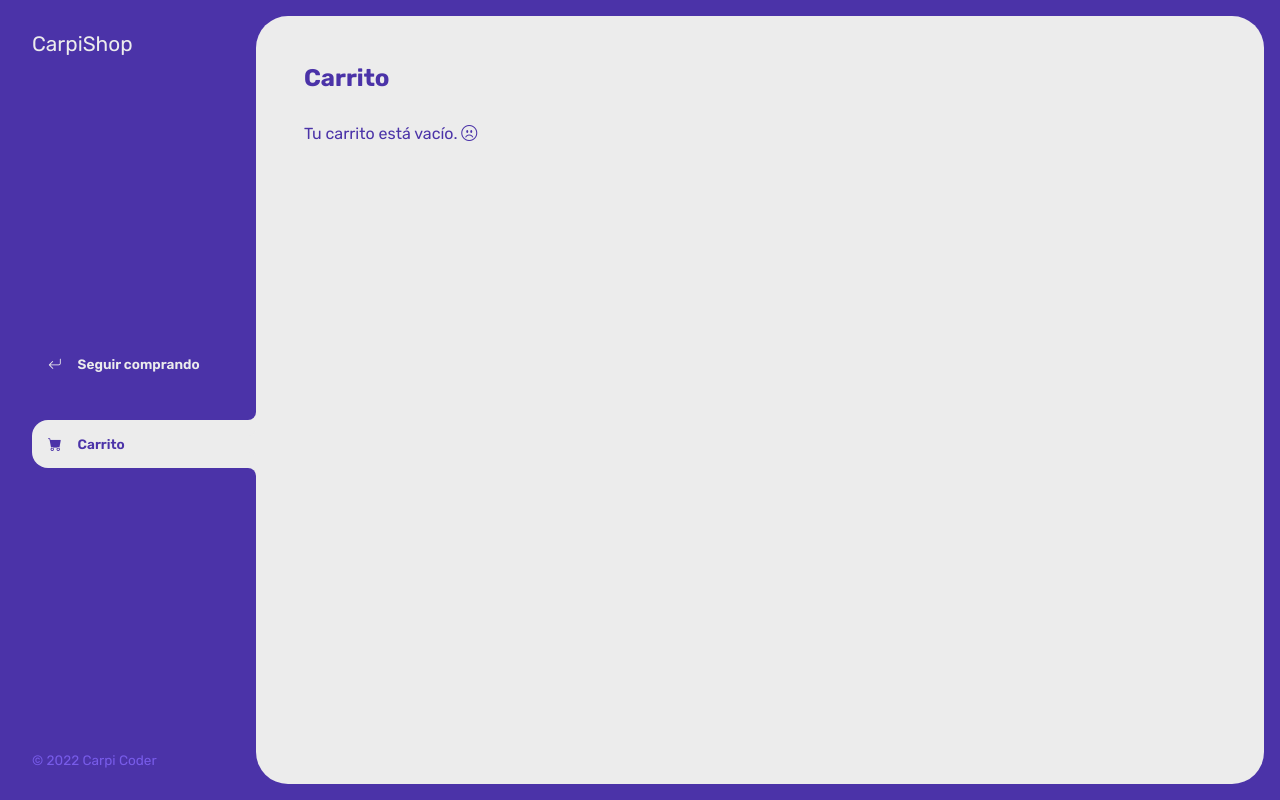
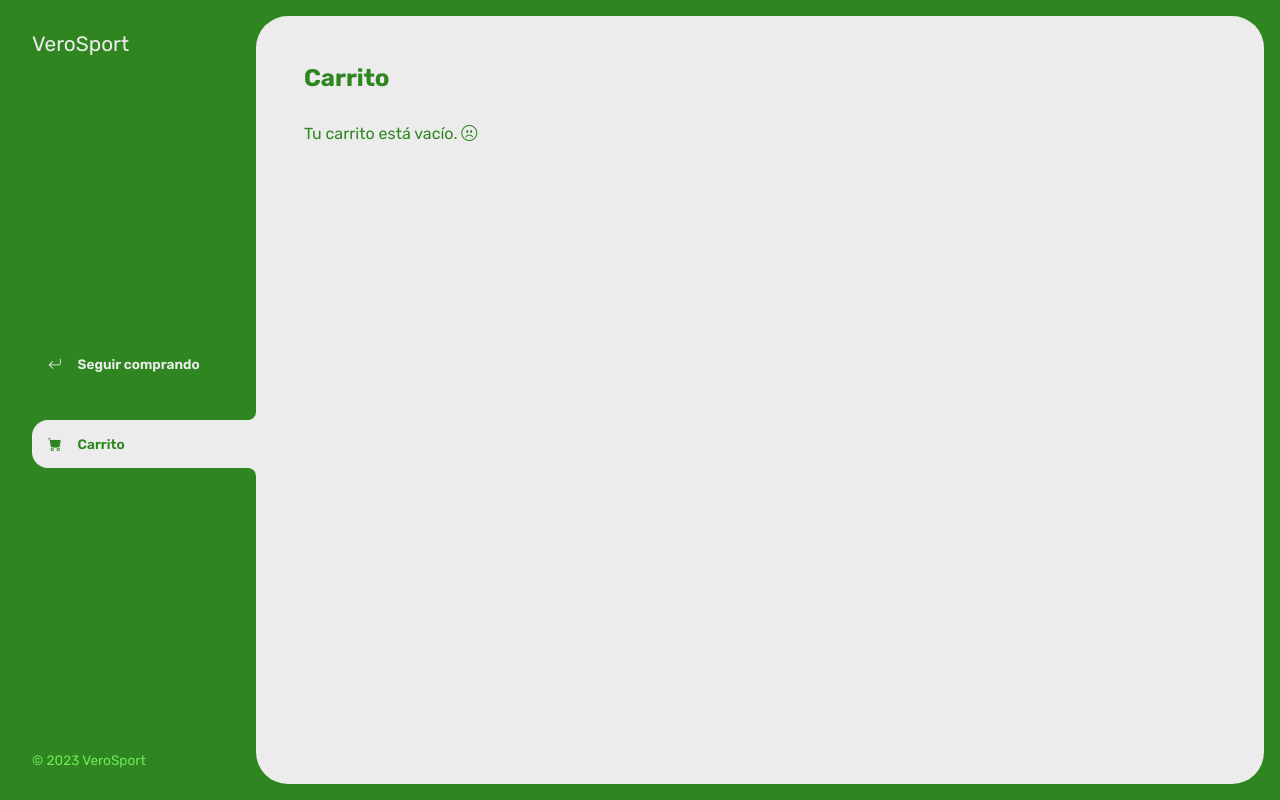
Before and after one commit to joaquin-fuentes/ventaRopa, a plain HTML site: page carrito.html in a window 1280 px wide. Drawn offline with nearby package versions, Linux system fonts and the light colour scheme; some packages are replaced by stand-ins of ours; a script that the page names is missing.

Commit message:
cambios en css

```diff
--- a/carrito.html
+++ b/carrito.html
@@ -4,7 +4,7 @@
     <meta charset="UTF-8">
     <meta http-equiv="X-UA-Compatible" content="IE=edge">
     <meta name="viewport" content="width=device-width, initial-scale=1.0">
-    <title>CarpiShop</title>
+    <title>VeroSport</title>
     <link rel="stylesheet" href="https://cdn.jsdelivr.net/npm/bootstrap-icons@1.9.1/font/bootstrap-icons.css">
     <link rel="stylesheet" type="text/css" href="https://cdn.jsdelivr.net/npm/toastify-js/src/toastify.min.css">
     <link rel="stylesheet" href="./css/main.css">
@@ -13,7 +13,7 @@
 
     <div class="wrapper">
         <header class="header-mobile">
-            <h1 class="logo">CarpiShop</h1>
+            <h1 class="logo">VeroSport</h1>
             <button class="open-menu" id="open-menu">
                 <i class="bi bi-list"></i>
             </button>
@@ -23,7 +23,7 @@
                 <i class="bi bi-x"></i>
             </button>
             <header>
-                <h1 class="logo">CarpiShop</h1>
+                <h1 class="logo">VeroSport</h1>
             </header>
             <nav>
                 <ul>
@@ -40,7 +40,7 @@
                 </ul>
             </nav>
             <footer>
-                <p class="texto-footer">© 2022 Carpi Coder</p>
+                <p class="texto-footer">© 2023 VeroSport</p>
             </footer>
         </aside>
         <main>
--- a/css/main.css
+++ b/css/main.css
@@ -1,8 +1,8 @@
 @import url('https://fonts.googleapis.com/css2?family=Rubik:wght@300;400;500;600;700;800;900&display=swap');
 
 :root {
-    --clr-main: #4b33a8;
-    --clr-main-light: #785ce9;
+    --clr-main: #2f8621;
+    --clr-main-light: #6fe95c;
     --clr-white: #ececec;
     --clr-gray: #e2e2e2;
     --clr-red: #961818;
```
